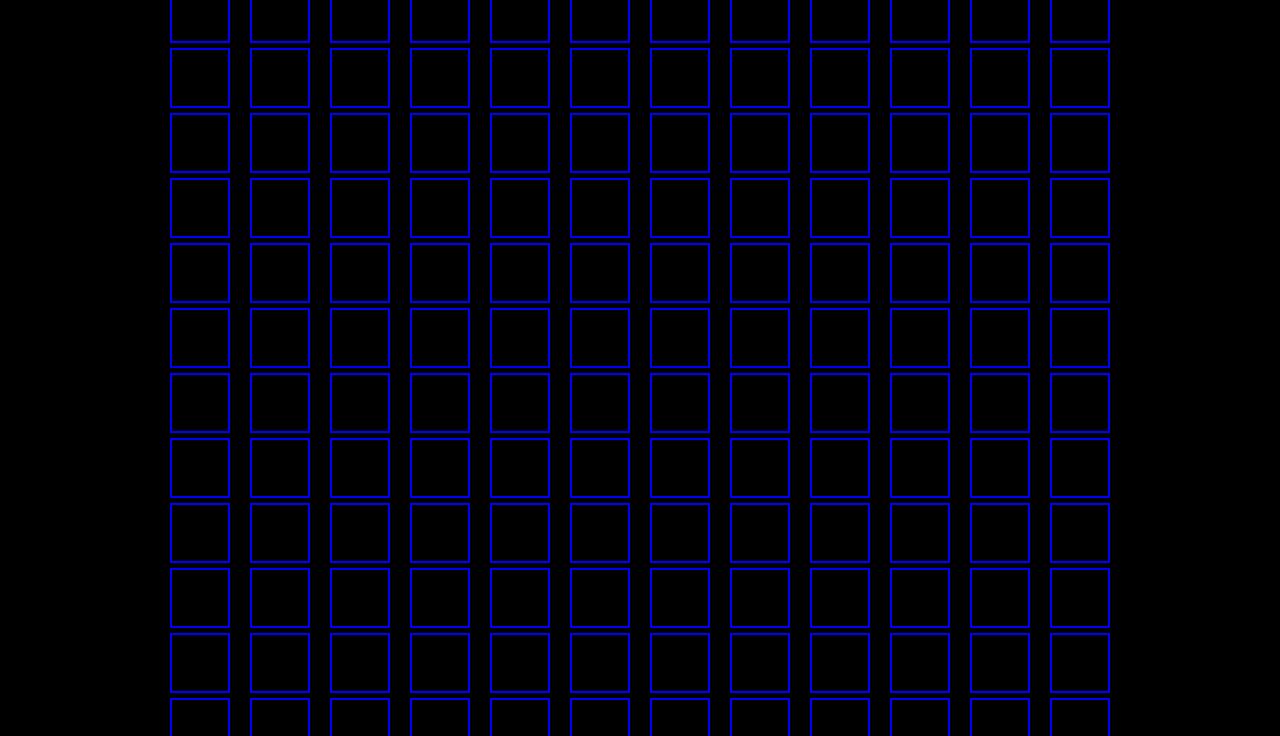
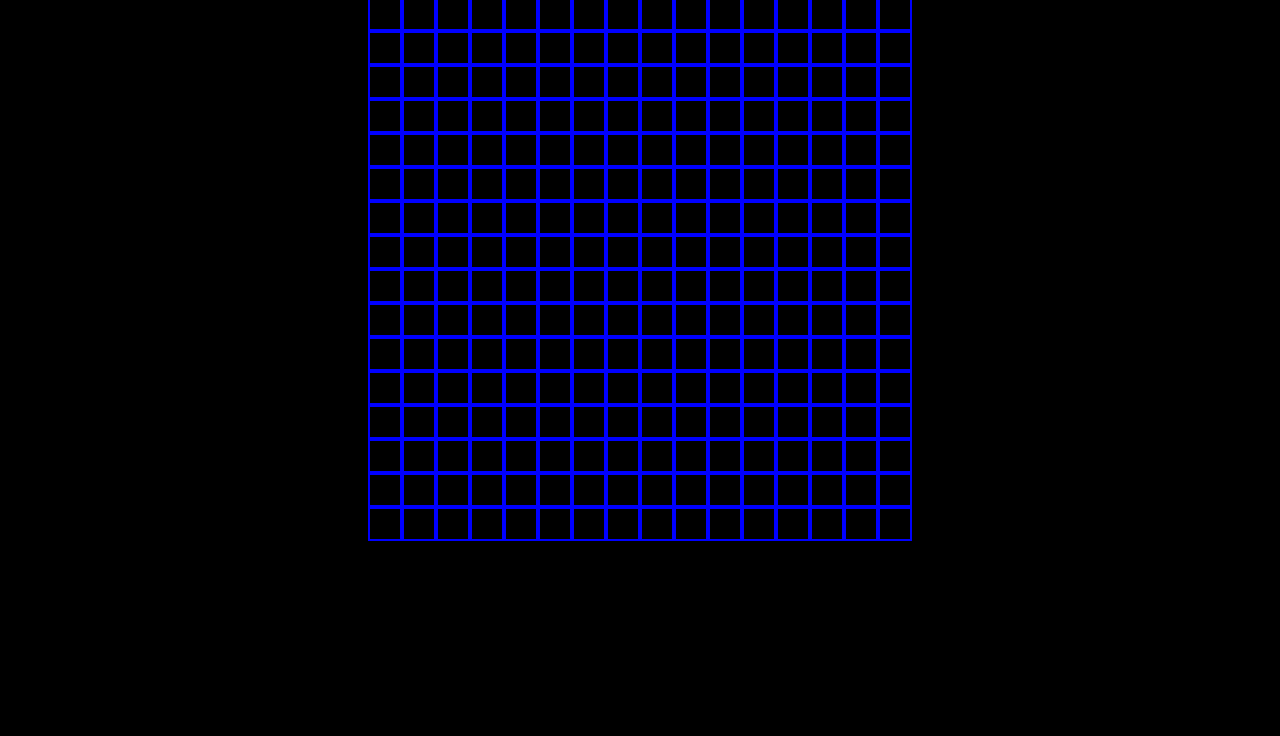
Before and after one commit to khaulanauman/etch-a-sketch, a plain HTML site: page index.html in a window 1280 px wide. Shown: the part 152-888 px from the top of the page. After the commit the page ends 800 px from the top, so only its background shows below. Drawn offline with Linux system fonts and the light colour scheme.

Commit message:
removed flex wrap to avoid shrinking of container

```diff
--- a/style.css
+++ b/style.css
@@ -1,10 +1,7 @@
 *{
     background-color:black;
-    margin:5px;
     font-family: Georgia, 'Times New Roman', Times, serif;
-}
-.container {
-    margin: 0 auto;
+    box-sizing: border-box;
 }
 h1{
     font-size: 40px;
@@ -14,10 +11,10 @@ h1{
 .container {
     display: flex;
     justify-content: center;
-    align-items: center;
-    flex-wrap: wrap;
-    max-width: 960px;
+    max-width: 550px;
+    height: 550px;
     margin: 0 auto;
+
 }
 button{
     width: 80px;
```
